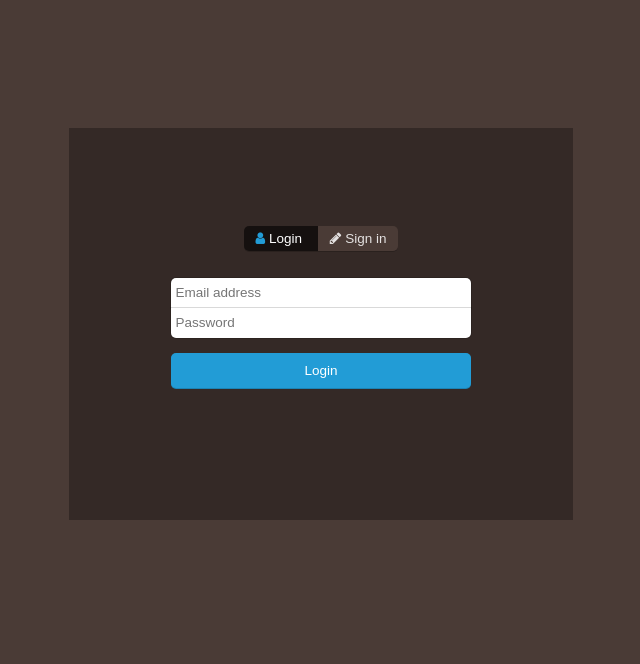
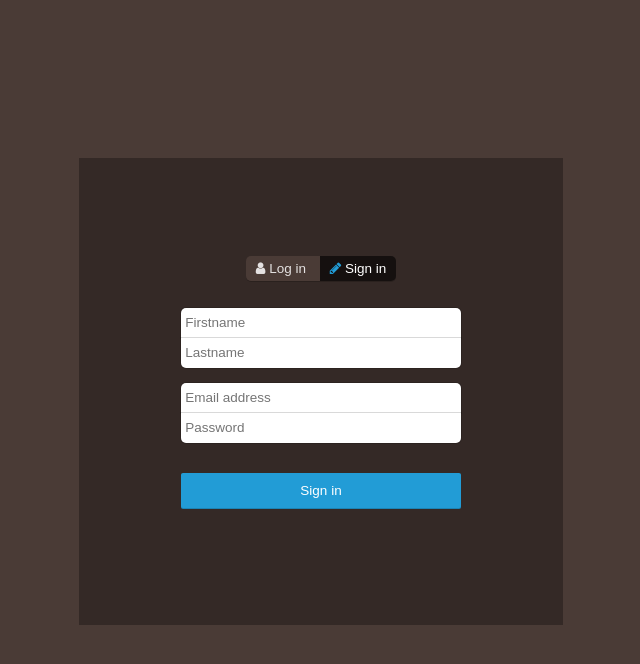
Before and after one commit to 45kb/bloqchallenge, a website: page public/index.html in a window 1280 px wide. Both pictures are taken after a click on the element "Sign in". Shown: the whole page, without its empty margins (319-959 px from the left). Drawn offline with nearby package versions, Linux system fonts and the light colour scheme; files that its build step writes are made by us from their sources.

Commit message:
going on

```diff
--- a/public/form.js
+++ b/public/form.js
@@ -1,22 +1,40 @@
-
   var openLogin = new Event('openLogin')
     , openSignin = new Event('openSignin')
-    , signinButton = document.getElementsById('signin-button')
-    , signinForm = document.getElementsById('signin')
+    , signinButton = document.getElementById('signin-button')
+    , signinForm = document.getElementById('signin')
     , loginButton = document.getElementById('login-button')
-    , openLoginForm = function OpenLoginForm() {
+    , loginOption = document.getElementById('login-option')
+    , signinOption = document.getElementById('signin-option')
+    , openLoginForm = function () {
       window.dispatchEvent(openLogin)
     }
-    , openSigninForm = function OpenSigninForm() {
+    , openSigninForm = function () {
       window.dispatchEvent(openSignin)
+    }
+    , showLoaderLogin = function () {
+      window.dispatchEvent(showLoaderLogin)
+    }
+    , showLoaderSignin = function () {
+      window.dispatchEvent(showLoaderSignin)
     }
 
   window.addEventListener('openLogin', function (e) {
-    signinForm.addClass('hide');
-    signinButton.addClass('hide');
+    signinForm.classList.remove('show')
+    signinButton.classList.remove('show')
+
+    signinOption.classList.remove('active')
+    loginOption.classList.add('active')
+
+    loginButton.classList.add('show')
   }, false)
 
   window.addEventListener('openSignin', function (e) {
+    signinForm.classList.add('show')
+    signinButton.classList.add('show')
 
-    loginButton.addClass('hide');
+    signinOption.classList.add('active')
+    loginOption.classList.remove('active')
+
+    loginButton.classList.add('hide')
+    loginButton.classList.remove('show')
   }, false)
--- a/public/index.html
+++ b/public/index.html
@@ -6,17 +6,18 @@
     <title>Bloq User</title>
     <link rel="stylesheet" href="public/helper.css">
     <link rel="stylesheet" href="public/index.css">
-    <script type="text/javascript" src="public/form.js"></script>
   </head>
   <body>
-    <form id="auth-form">
+    <div class="form">
+      <div class="separator30"></div>
+    <form>
       <!-- toggle form-->
       <div class="center-content">
-        <span onClick="openLoginForm" class="active">
+        <span id="login-option" onClick="openLoginForm()" class="active">
           <i class="fa fa-user"></i>
-          Login
+          Log in
         </span>
-        <span onClick="openSigninForm">
+        <span id="signin-option" onClick="openSigninForm()">
           <i class="fa fa-pencil"></i>
           Sign in
         </span>
@@ -29,7 +30,7 @@
       <input class="even" type="text" name="lastname" value="" placeholder="Lastname">
       </div>
       <!--input login-->
-      <div class="login">
+      <div id="login" class="login">
         <div class="separator15"></div>
         <input class="odd" type="text" name="email" value="" placeholder="Email address">
         <input class="even" type="text" name="password" value="" placeholder="Password">
@@ -43,5 +44,7 @@
         <div class="separator15"></div>
       </div>
     </form>
+  </div>
+    <script type="text/javascript" src="public/form.js"></script>
   </body>
 </html>
--- a/scss/buttons.scss
+++ b/scss/buttons.scss
@@ -2,7 +2,7 @@ button {
   background-color: $color-button;
   color: $color-button-text;
   padding: 10px 0;
-  border-radius: 5px;
+  border-radius: 2px;
   box-shadow: 0 1px $color-button-shadow;
 
   &:hover, &:active {
@@ -10,9 +10,12 @@ button {
     text-shadow: 0 -1px $color-button-shadow;
   }
 
-  &:active {
+  &:active, &:focus {
     box-shadow: none;
     background: royalblue;
     color: white;
+    &:after {
+      content: '...';
+    }
   }
 }
--- a/scss/form.scss
+++ b/scss/form.scss
@@ -1,6 +1,8 @@
+.form {
+  margin-top: 10%;
+
   form {
-  max-width: 300px;
-  margin-top: 10%;
+    max-width: 280px;
     padding: 8%;
     background: $color-form;
 
@@ -9,15 +11,11 @@ form {
       background: $color-body;
       color: rgba(255,255,255, .85);
       box-shadow: 0 1px 0 rgba(0,0,0, .2);
-    padding: 5px 4%;
+      padding: 5px 10px;
 
       &:hover:not(.active) {
         transition: .15s color linear;
         color: white;
-    }
-
-    &:active:not(.active){
-      background: rgba(0,0,0,.6);
       }
 
       &.active {
@@ -38,3 +36,4 @@ form {
       }
     }
   }
+}
```
Lines whose indentation alone changed are shown as unchanged.
